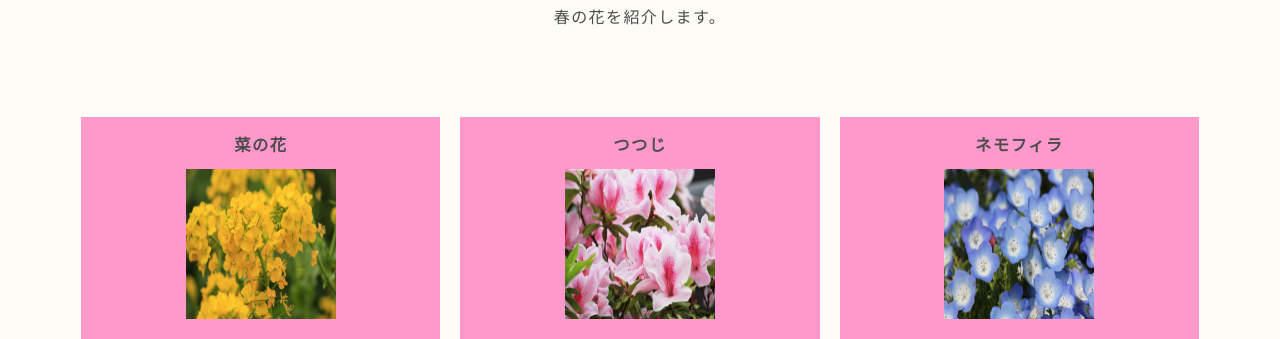
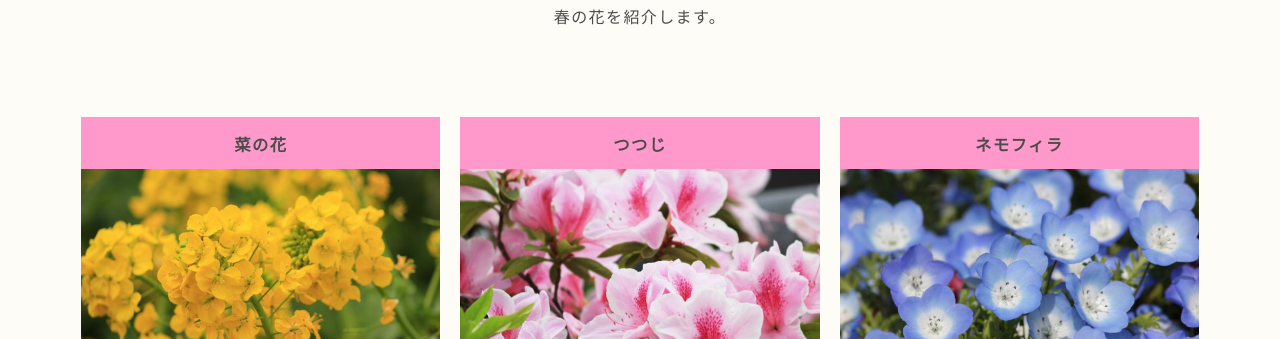
Before and after one commit to Somenmarie/responsive-site, a plain HTML site: page index.html in a window 1280 px wide. Shown: the part 591-930 px from the top of the page. Drawn offline with Linux system fonts and the light colour scheme.

Commit message:
lesson7 up2

```diff
--- a/index.html
+++ b/index.html
@@ -13,7 +13,7 @@
     <body>
         <header>
             <div id="top">
-            <img src="./images/img_sakura_1.jpg" alt="春の花 桜" class="top-pic block-center">
+            <div class="top-box"></div>
             <h1 class="text-center top-title">Spring Flowers</h1>
             <p>春の花を紹介します。</p>
             </div>
@@ -24,19 +24,19 @@
             <div class=container>
                 <div class="flower-box">
                     <h3>菜の花</h3>
-                    <img src="./images/img_nanohana.jpg" class="flower-pic">
+                    <img src="./images/img_nanohana.jpg" alt="春の花 菜の花" class="flower-pic">
                     <p>食べても美味しい菜の花</p>
                 </div>
 
                 <div class="flower-box">
                     <h3>つつじ</h3>
-                    <img src="./images/img_tutuji.jpg" class="flower-pic">
+                    <img src="./images/img_tutuji.jpg" alt="春の花 つつじ" class="flower-pic">
                     <p>道路でよく見かける花</p>
                 </div>
 
                 <div class="flower-box">
                     <h3>ネモフィラ</h3>
-                    <img src="./images/img_nemo.jpg" class="flower-pic">
+                    <img src="./images/img_nemo.jpg" alt="春の花 ネモフィラ" class="flower-pic">
                     <p>絶景を作り出す花</p>
                 </div>
             </div>
--- a/style.scss
+++ b/style.scss
@@ -56,7 +56,8 @@ header{
     #top{
      text-align:center;
     }
-    .top-pic{
+
+    .top-box{
       background-image: url(./images/img_sakura_1.jpg);
       height:500px;
       width:100%;
@@ -73,6 +74,11 @@ p{
   font-size:1.6rem;
 }
 
+@media(max-width: 768px){
+  .top-box{
+    height:250px;
+  }
+}
 
 /* Contents
 ------------------------------------------------------------*/
@@ -103,8 +109,7 @@ section {
   }
 
   .flower-pic{
-    width:150px;
-    height:150px;
+    max-width:100%;
   }
   .flower-box{
     @include flex(1);
```
Also changed, not shown: style.css, 1 other file.
